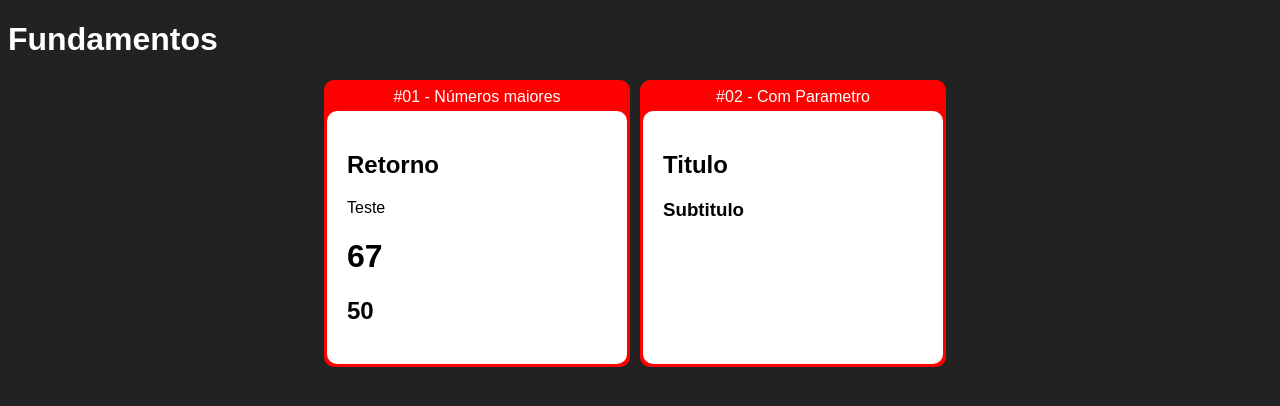
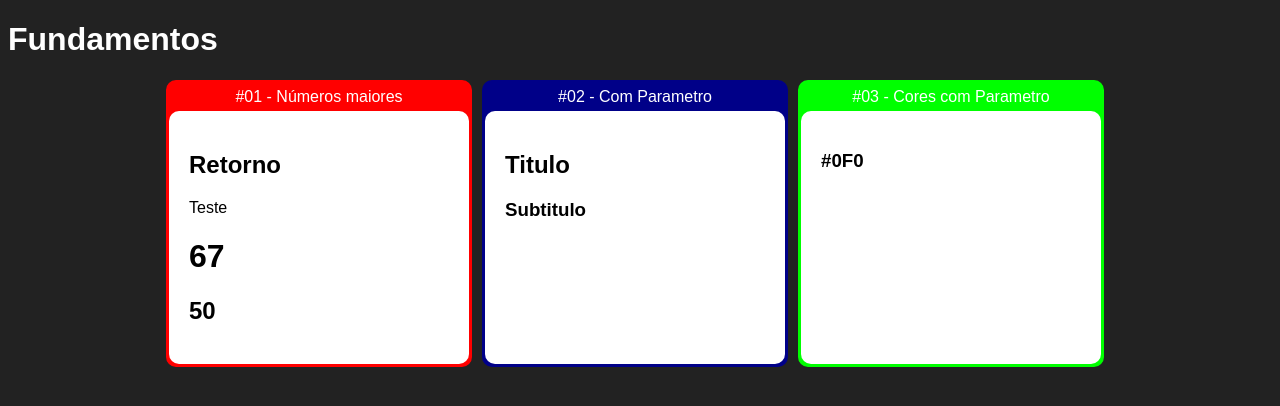
Before and after one commit to Scrowszinho/ReactJs, a React (Create React App) app in the folder Primeira aula/: page / in a window 1280 px wide. Shown: the top 406 px of the page. Built offline with nearby package versions, Linux system fonts and the light colour scheme.

Commit message:
Aula: Passando estilo por parametro

```diff
--- a/Primeira aula/src/App.jsx
+++ b/Primeira aula/src/App.jsx
@@ -1,6 +1,7 @@
 import React from 'react';
 import Primeiro from './components/basics/Primeiro'
 import ComParametro from './components/basics/ComParametro';
+import CoresParametro from './components/basics/CoresParametro';
 import Card from './components/layouts/Card';
 import './App.css';
 
@@ -12,8 +13,12 @@ export default () => {
             <Card titulo={'#01 - Números maiores'}>
                 <Primeiro primeiro={(Math.random() * (100 - 0) + 0).toFixed()} segundo={(Math.random() * (100 - 0) + 0).toFixed()}></Primeiro>
             </Card>
-            <Card titulo={'#02 - Com Parametro'}>
+            <Card titulo={'#02 - Com Parametro'} color={'#008'}>
                 <ComParametro titulo={'Titulo'} subtitulo={'Subtitulo'}></ComParametro>
+            </Card>
+
+            <Card titulo={'#03 - Cores com Parametro'}  color={'#0F0'}>
+                <CoresParametro color={'#0F0'}></CoresParametro>
             </Card>
             </div>
         </div>
--- /dev/null
+++ b/Primeira aula/src/components/basics/CoresParametro.jsx
@@ -0,0 +1,10 @@
+import React from 'react';
+
+export default (props) => {
+
+  return (
+    <div>
+      <h3>{props.color}</h3>
+    </div>
+  );
+}
--- a/Primeira aula/src/components/layouts/Card.css
+++ b/Primeira aula/src/components/layouts/Card.css
@@ -1,7 +1,6 @@
 .Card{
-    background-color: rgb(255, 0, 0);
     border-radius: 10px;
-    border: 3px solid rgb(255, 0, 0);
+    border: 3px solid ;
     font-family: Arial, Helvetica, sans-serif;
     margin-bottom: 10px;
     font-family: 'Oswald', sans-serif;
--- a/Primeira aula/src/components/layouts/Card.jsx
+++ b/Primeira aula/src/components/layouts/Card.jsx
@@ -2,10 +2,14 @@ import React from 'react';
 import './Card.css';
 
 export default (props) =>{
+    const estilo = {
+        backgroundColor: props.color || '#F00',
+        borderColor: props.color || '#F00'
+    }
     return(
-        <div className='Card'>
+        <div className='Card' style={estilo}>
             <div className='Title'>{props.titulo}</div>
-            <div className='Content'>{props.children}</div>
+            <div className='Content' >{props.children}</div>
         </div>
     );
 }
```
